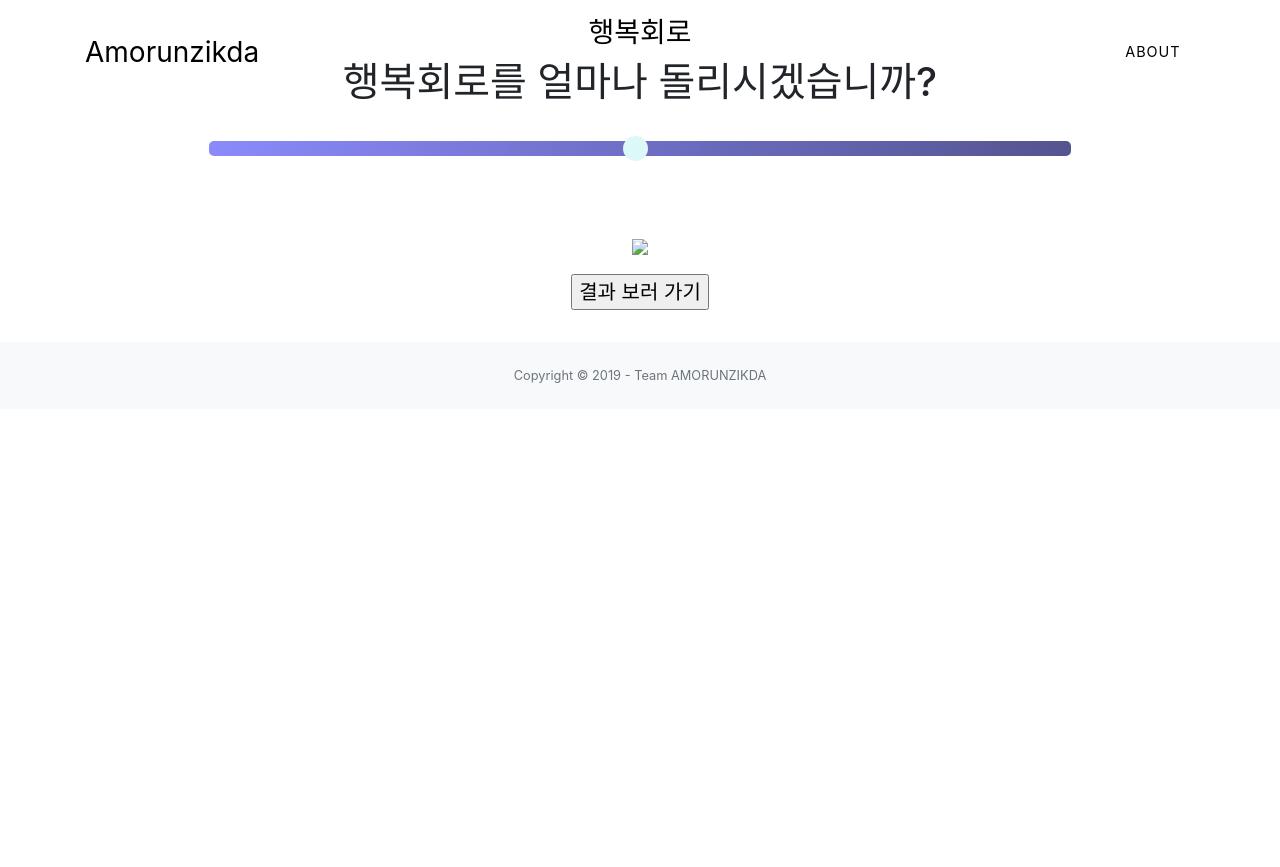
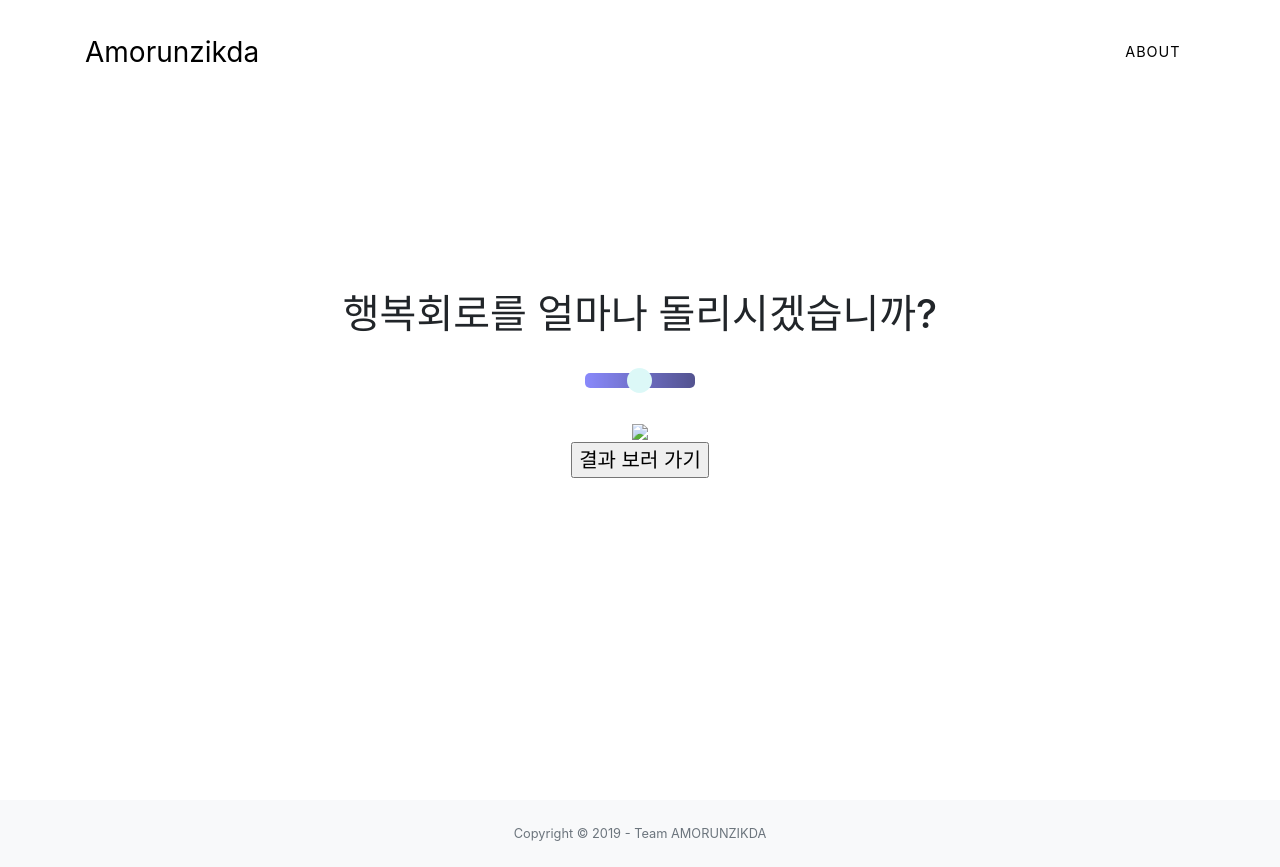
Before and after one commit to skleee/amorunzikda, a Django app: page /happy/ in a window 1280 px wide. Before the commit the page ends 383 px from the top, so only its background shows below. Run offline with Django 3.2, Linux system fonts and the light colour scheme; some libraries are stand-ins or nearby versions.

Commit message:
[style] flexbox 추가

```diff
--- a/hackathon/templates/base.html
+++ b/hackathon/templates/base.html
@@ -2,16 +2,35 @@
 <!DOCTYPE html>
 <html lang="en">
   <head>
-    <meta charset="UTF-8">
-    <meta http-equiv="X-UA-Compatible" content="ie=edge">
-    <meta name="viewport" content="width=device-width, initial-scale=1, shrink-to-fit=no">
-    <link rel="stylesheet" href="{% static 'css/style.css'%}">
+    <meta charset="UTF-8" />
+    <meta http-equiv="X-UA-Compatible" content="ie=edge" />
+    <meta
+      name="viewport"
+      content="width=device-width, initial-scale=1, shrink-to-fit=no"
+    />
+    <link rel="stylesheet" href="{% static 'css/style.css'%}" />
     <!--Bootstrap-->
-    <link rel="stylesheet" href="https://stackpath.bootstrapcdn.com/bootstrap/4.3.1/css/bootstrap.min.css" integrity="sha384-ggOyR0iXCbMQv3Xipma34MD+dH/1fQ784/j6cY/iJTQUOhcWr7x9JvoRxT2MZw1T" crossorigin="anonymous">
-    <link rel="stylesheet" href="https://maxcdn.bootstrapcdn.com/bootstrap/4.3.1/css/bootstrap.min.css">
-    <link rel="canonical" href="https://getbootstrap.com/docs/4.3/examples/cover/">
-    <link href="cover.css" rel="stylesheet">
-    <link href="/docs/4.3/dist/css/bootstrap.min.css" rel="stylesheet" integrity="sha384-ggOyR0iXCbMQv3Xipma34MD+dH/1fQ784/j6cY/iJTQUOhcWr7x9JvoRxT2MZw1T" crossorigin="anonymous">
+    <link
+      rel="stylesheet"
+      href="https://stackpath.bootstrapcdn.com/bootstrap/4.3.1/css/bootstrap.min.css"
+      integrity="sha384-ggOyR0iXCbMQv3Xipma34MD+dH/1fQ784/j6cY/iJTQUOhcWr7x9JvoRxT2MZw1T"
+      crossorigin="anonymous"
+    />
+    <link
+      rel="stylesheet"
+      href="https://maxcdn.bootstrapcdn.com/bootstrap/4.3.1/css/bootstrap.min.css"
+    />
+    <link
+      rel="canonical"
+      href="https://getbootstrap.com/docs/4.3/examples/cover/"
+    />
+    <link href="cover.css" rel="stylesheet" />
+    <link
+      href="/docs/4.3/dist/css/bootstrap.min.css"
+      rel="stylesheet"
+      integrity="sha384-ggOyR0iXCbMQv3Xipma34MD+dH/1fQ784/j6cY/iJTQUOhcWr7x9JvoRxT2MZw1T"
+      crossorigin="anonymous"
+    />
     <script src="https://ajax.googleapis.com/ajax/libs/jquery/3.4.1/jquery.min.js"></script>
     <script src="https://cdnjs.cloudflare.com/ajax/libs/popper.js/1.14.7/umd/popper.min.js"></script>
     <script src="https://maxcdn.bootstrapcdn.com/bootstrap/4.3.1/js/bootstrap.min.js"></script>
@@ -21,24 +40,28 @@
   <body>
     <nav class="navbar navbar-expand-lg fixed-top" id="mainNav">
       <div class="container">
-            <a class="navbar-brand js-scroll-trigger" href="{% url 'home' %}">Amorunzikda</a>
+        <a class="navbar-brand js-scroll-trigger" href="{% url 'home' %}"
+          >Amorunzikda</a
+        >
         <ul class="navbar-nav text-uppercase ml-auto">
           <li class="nav-item">
-                <a class="nav-link js-scroll-trigger" href="{% url 'about' %}">About</a>
+            <a class="nav-link js-scroll-trigger" href="{% url 'about' %}">
+              About
+            </a>
           </li>
         </ul>
       </div>
     </nav>
 
-    <div class="container">
-        {% block content %}
-        {% endblock %}
+    <div class="container" style="height: 100vh">
+      {% block content %} {% endblock %}
     </div>
-
   </body>
   <footer class="bg-light py-4">
     <div class="container">
-        <div class="small text-center text-muted">Copyright &copy; 2019 - Team AMORUNZIKDA</div>
+      <div class="small text-center text-muted">
+        Copyright &copy; 2019 - Team AMORUNZIKDA
+      </div>
     </div>
   </footer>
 </html>
--- a/scoreapp/templates/happy.html
+++ b/scoreapp/templates/happy.html
@@ -1,18 +1,21 @@
-{% extends 'base.html' %}
-{% block content %}
-<link rel="stylesheet" href="https://stackpath.bootstrapcdn.com/bootstrap/4.3.1/css/bootstrap.min.css"
-integrity="sha384-ggOyR0iXCbMQv3Xipma34MD+dH/1fQ784/j6cY/iJTQUOhcWr7x9JvoRxT2MZw1T" crossorigin="anonymous">
+{% extends 'base.html' %} {% block content %}
+<link
+  rel="stylesheet"
+  href="https://stackpath.bootstrapcdn.com/bootstrap/4.3.1/css/bootstrap.min.css"
+  integrity="sha384-ggOyR0iXCbMQv3Xipma34MD+dH/1fQ784/j6cY/iJTQUOhcWr7x9JvoRxT2MZw1T"
+  crossorigin="anonymous"
+/>
 <style>
   .slider {
     -webkit-appearance: none;
     width: 80%;
     height: 15px;
     border-radius: 5px;
-  background: linear-gradient( to right, #5858FA, #0B0B61 );
+    background: linear-gradient(to right, #5858fa, #0b0b61);
     outline: none;
     opacity: 0.7;
-  -webkit-transition: .2s;
-  transition: opacity .2s;
+    -webkit-transition: 0.2s;
+    transition: opacity 0.2s;
   }
 
   .slider::-webkit-slider-thumb {
@@ -21,7 +24,7 @@ integrity="sha384-ggOyR0iXCbMQv3Xipma34MD+dH/1fQ784/j6cY/iJTQUOhcWr7x9JvoRxT2MZw
     width: 25px;
     height: 25px;
     border-radius: 50%;
-  background: #CEF6F5;
+    background: #cef6f5;
     cursor: pointer;
   }
 
@@ -29,39 +32,51 @@ integrity="sha384-ggOyR0iXCbMQv3Xipma34MD+dH/1fQ784/j6cY/iJTQUOhcWr7x9JvoRxT2MZw
     width: 25px;
     height: 25px;
     border-radius: 50%;
-  background: radial-gradient( #EFF2FB, #00FFFF, #EFFBFB );
+    background: radial-gradient(#eff2fb, #00ffff, #effbfb);
     cursor: pointer;
   }
-
 </style>
-<!doctype html>
+<!DOCTYPE html>
 <html lang="en">
-
   <title>HappyThinkingCircuit</title>
   <body class="text-center">
-    <div class="cover-container d-flex w-100 h-100 p-3 mx-auto flex-column">
-
-  <header class="masthead mb-auto">
-    <div class="inner">
-      <h3 class="masthead-brand">행복회로</h3>
-  </header>
-
-  <main role="main" class="inner cover">
+    <main
+      role="main"
+      class="inner h-100"
+      style="
+        display: flex;
+        flex-direction: column;
+        align-items: center;
+        justify-content: center;
+      "
+    >
       <h1 class="cover-heading">행복회로를 얼마나 돌리시겠습니까?</h1>
       <div class="form-group">
         <label for="formControlRange"></label>
-<div class="slidecontainer">
+        <div>
           <form action="{% url 'happycircuit' %}">
-  <input type="range" min="1" max="100" value="50" class="slider" name="happy_thinking">
-
-  <br><br><br><br>
-  <a href="url"><img src="https://t1.daumcdn.net/cfile/tistory/995B20335A200C021E"></a>
-</div>
-    </div>
+            <input
+              type="range"
+              min="1"
+              max="100"
+              value="50"
+              class="slider"
+              name="happy_thinking"
+            /><br /><br />
+            <a href="url"
+              ><img
+                src="https://t1.daumcdn.net/cfile/tistory/995B20335A200C021E"
+                style="height: 30vh; width: auto"
+            /></a>
             <p class="lead">
-      <input type="submit" value="결과 보러 가기" href="{% url 'result' %}">
+              <input
+                type="submit"
+                value="결과 보러 가기"
+                href="{% url 'result' %}"
+              />
             </p>
           </form>
+        </div>
       </div>
     </main>
   </body>
--- a/scoreapp/views.py
+++ b/scoreapp/views.py
@@ -165,7 +165,7 @@ def result(request):
         'lecture_professor': record.score.lecture_professor,
         'nickname': record.score.nickname,
         'expected_grade': record.score.expected_grade,
-        'final_percentage': record.final_percentage,
+        'final_percentage': round(record.final_percentage, 2),
         'rivals_to_win': record.rivals_to_win
     })
 
```
Also changed, not shown: scoreapp/templates/nowgrade.html (+6 -6 lines), scoreapp/templates/result.html (+1 -1 lines), db.sqlite3. Lines whose indentation alone changed are shown as unchanged.
